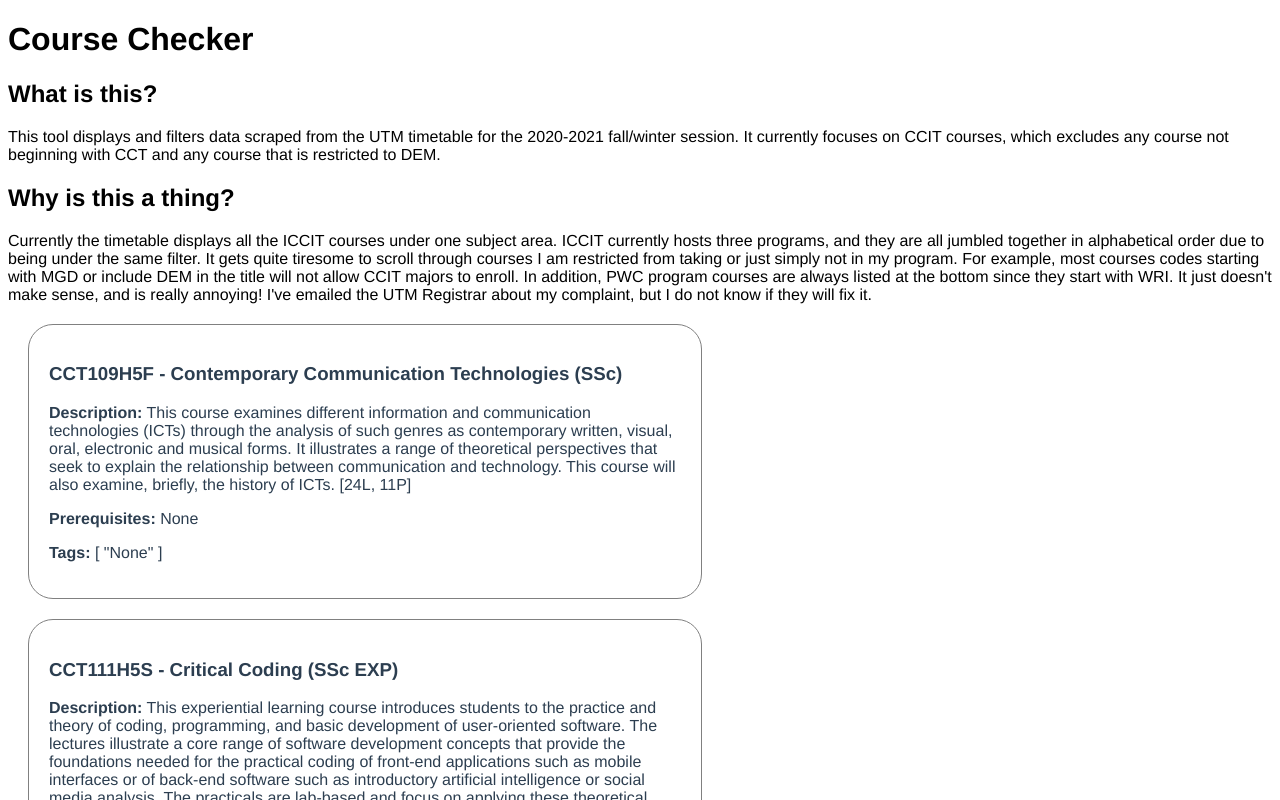
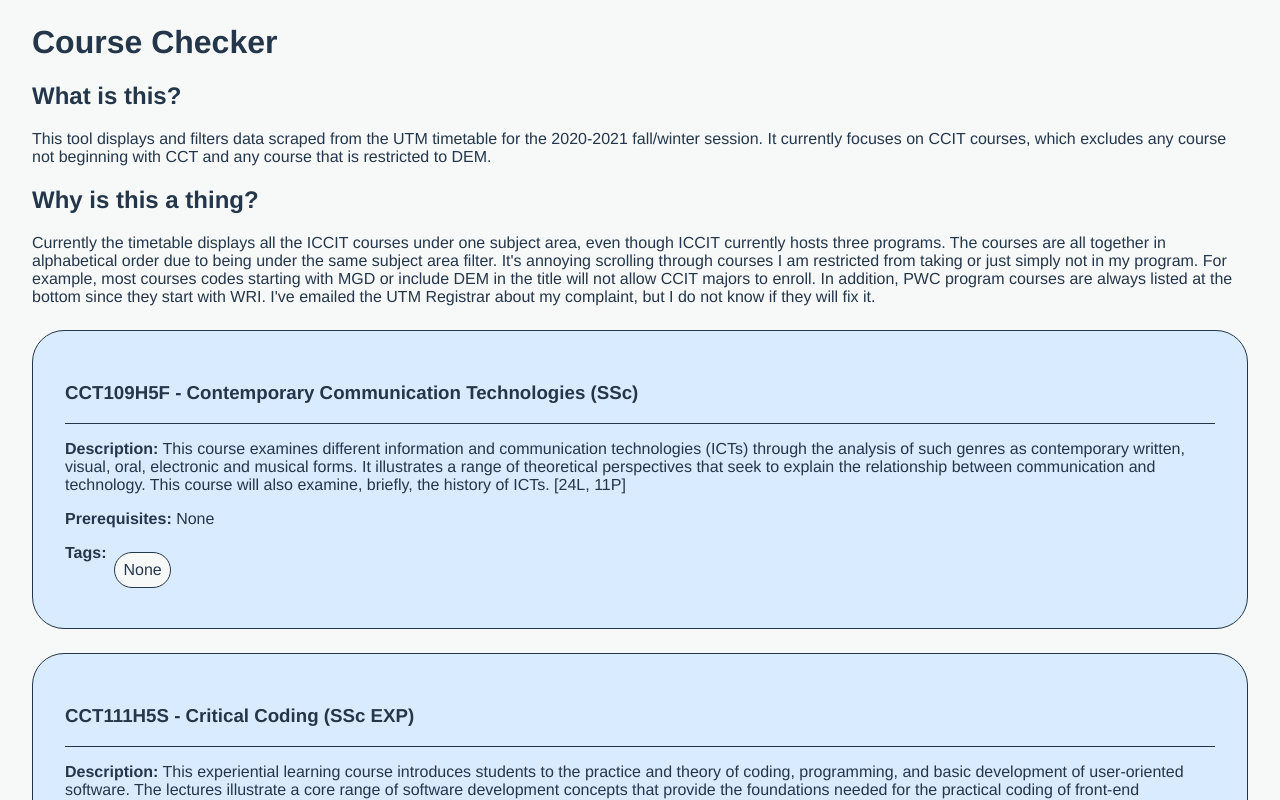
Before and after one commit to jessly5/Course-Check, a Vue app in the folder course-check/: page / in a window 1280 px wide. Shown: the top 800 px of the page. Built offline with nearby package versions, Linux system fonts and the light colour scheme.

Commit message:
components and css for displaying

```diff
--- a/course-check/public/index.html
+++ b/course-check/public/index.html
@@ -6,6 +6,11 @@
     <meta name="viewport" content="width=device-width,initial-scale=1.0">
     <link rel="icon" href="<%= BASE_URL %>favicon.ico">
     <title>Course Checker</title>
+	<style>
+	body {
+	  background: #F7F9F9;
+	}
+	</style>
   </head>
   <body>
     <noscript>
--- a/course-check/src/App.vue
+++ b/course-check/src/App.vue
@@ -1,15 +1,9 @@
 <template>
   <div id="app">
-	<h1>Course Checker</h1>
+	<ThePreface/>
 	<div>
-		<h2>What is this?</h2>
-		<p>This tool displays and filters data scraped from the UTM timetable for the 2020-2021 fall/winter session. It currently focuses on CCIT courses, which excludes any course not beginning with CCT and any course that is restricted to DEM.</p>
-		<h2>Why is this a thing?</h2>
-		<p>Currently the timetable displays all the ICCIT courses under one subject area. ICCIT currently hosts three programs, and they are all jumbled together in alphabetical order due to being under the same filter. It gets quite tiresome to scroll through courses I am restricted from taking or just simply not in my program. For example, most courses codes starting with MGD or include DEM in the title will not allow CCIT majors to enroll. In addition, PWC program courses are always listed at the bottom since they start with WRI. It just doesn't make sense, and is really annoying! I've emailed the UTM Registrar about my complaint, but I do not know if they will fix it.</p>
-	</div>
-	<div>
-		<Course
-			v-for="data in course_data"
+		<CourseCard
+			v-for="data in courseData"
 			v-bind:key="data.courseTitleFull"
 			v-bind:courseTitleFull="data.courseTitleFull"
 			v-bind:courseDetails="data.courseDetails"
@@ -21,18 +15,20 @@
 </template>
 
 <script>
-import Course from './components/Course.vue'
-import json from './json/course-data.json'
+import ThePreface from './components/ThePreface.vue'
+import CourseCard from './components/CourseCard.vue'
+import courseData from './json/course-data.json'
 
 export default {
 	name: 'App',
 	data(){
 		return {
-		course_data: json
+			courseData: courseData
 		}
 	},
 	components: {
-	Course
+		ThePreface,
+		CourseCard
 	}
 }
 </script>
@@ -40,5 +36,6 @@ export default {
 <style>
 #app {
 	font-family: Avenir, Helvetica, Arial, sans-serif;
+	color: #243649;
 }
 </style>
--- a/course-check/src/components/Course.vue
+++ /dev/null
@@ -1,44 +0,0 @@
-<template>
-  <div class="course">
-    <h3 class="courseTitleFull">{{ courseTitleFull }}</h3>
-	<p class="description"><strong>Description:</strong> {{ courseDetails }}</p>
-	<p class="prerequisites"><strong>Prerequisites:</strong> {{ coursePrerequisites }}</p>
-	<p class="tags"><strong>Tags:</strong> {{ tags }}</p>
-  </div>
-</template>
-
-<script>
-export default {
-  name: 'Course',
-  props: {
-    courseTitleFull: String,
-    courseDetails: String,
-    coursePrerequisites: String,
-    tags: String
-  }
-}
-</script>
-
-<style scoped>
-.course{
-  text-align: left;
-  border: 1px solid gray;
-  border-radius: 25px;
-  margin: 20px;
-  padding: 20px;
-  width: 50%;
-
-}
-.courseTitleFull{
-	color: #2c3e50;
-}
-.description{
-  color: #2c3e50;
-}
-.prerequisites{
-  color: #2c3e50;
-}
-.tags{
-  color: #2c3e50;
-}
-</style>
--- /dev/null
+++ b/course-check/src/components/CourseCard.vue
@@ -0,0 +1,51 @@
+<template>
+  <div class="course">
+    <h3>{{ courseTitleFull }}</h3>
+	<hr>
+	<p class="description"><strong>Description:</strong> {{ courseDetails }}</p>
+	<p><strong>Prerequisites:</strong> {{ coursePrerequisites }}</p>
+	<div class="flex-container"><strong>Tags:</strong>
+		<span class="tag" v-for="t in tags" v-bind:key="t">{{ t }}
+		</span>
+	</div>
+  </div>
+</template>
+
+<script>
+export default {
+	name: 'CourseCard',
+	props: {
+		courseTitleFull: String,
+		courseDetails: String,
+		coursePrerequisites: String,
+		tags: Array
+  }
+}
+</script>
+
+<style scoped>
+.course {
+	text-align: left;
+	border: 1.5px solid #243649;
+	border-radius: 2em;
+	padding: 2em;
+	margin: 1.5em;
+	background: #D9EBFF;
+}
+.tag {
+	border: 1.5px solid #243649;
+	border-radius: 2em;
+	margin: 0.5em;
+	padding: 0.5em;
+	background: #F7F9F9;
+}
+.flex-container {
+	display: flex;
+	flex-flow: row wrap;
+}
+hr {
+	border: none;
+	background: #243649;
+	height: 1.5px;
+}
+</style>
--- /dev/null
+++ b/course-check/src/components/ThePreface.vue
@@ -0,0 +1,23 @@
+<template>
+  <div class="preface">
+	<h1>Course Checker</h1>
+
+	<h2>What is this?</h2>
+	<p>This tool displays and filters data scraped from the UTM timetable for the 2020-2021 fall/winter session. It currently focuses on CCIT courses, which excludes any course not beginning with CCT and any course that is restricted to DEM.</p>
+
+	<h2>Why is this a thing?</h2>
+	<p>Currently the timetable displays all the ICCIT courses under one subject area, even though ICCIT currently hosts three programs. The courses are all together in alphabetical order due to being under the same subject area filter. It's annoying scrolling through courses I am restricted from taking or just simply not in my program. For example, most courses codes starting with MGD or include DEM in the title will not allow CCIT majors to enroll. In addition, PWC program courses are always listed at the bottom since they start with WRI. I've emailed the UTM Registrar about my complaint, but I do not know if they will fix it.</p>
+  </div>
+</template>
+
+<script>
+export default {
+	name: 'ThePreface'
+}
+</script>
+
+<style scoped>
+.preface {
+	margin: 1.5em;
+}
+</style>
```
Lines whose indentation alone changed are shown as unchanged.
